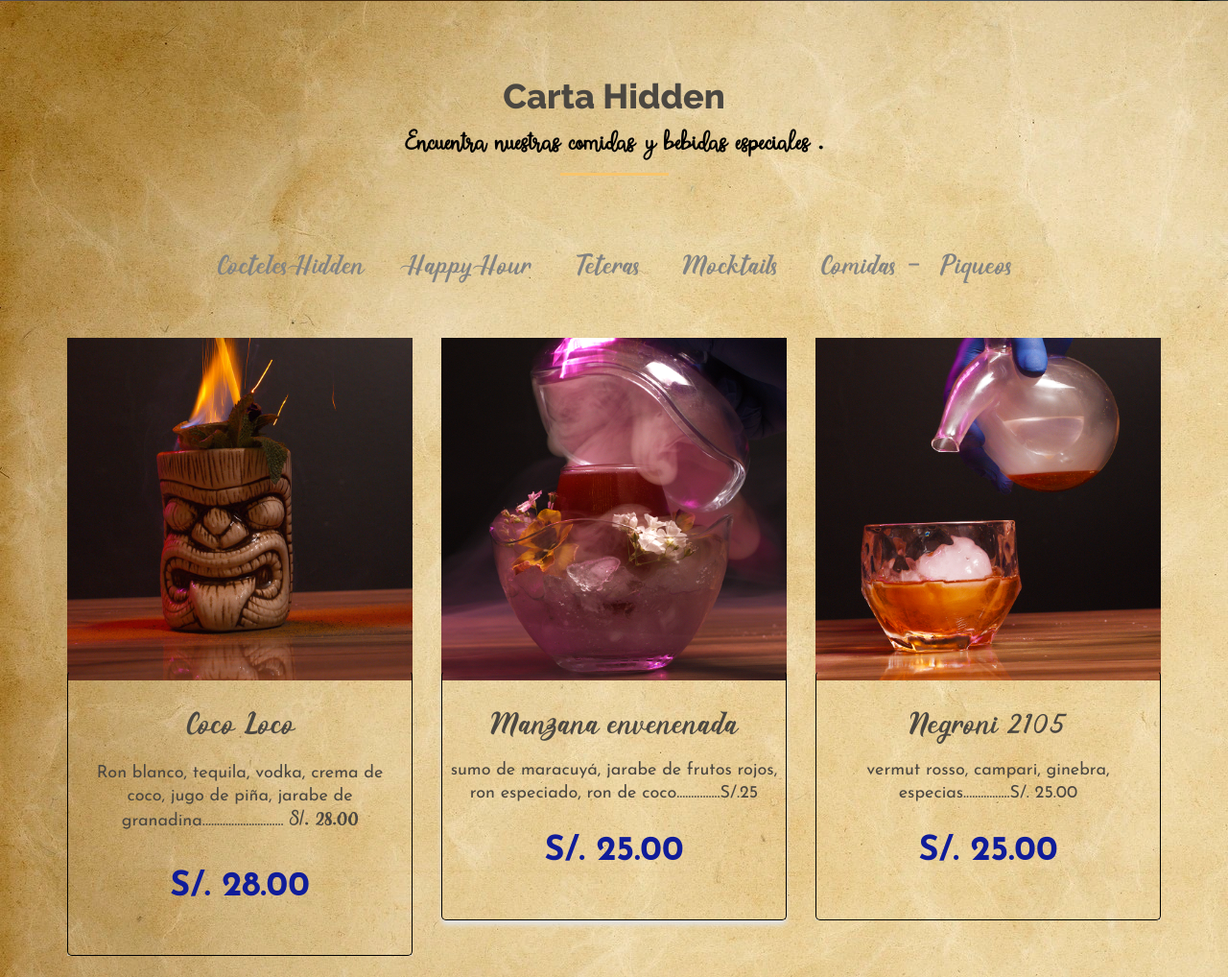
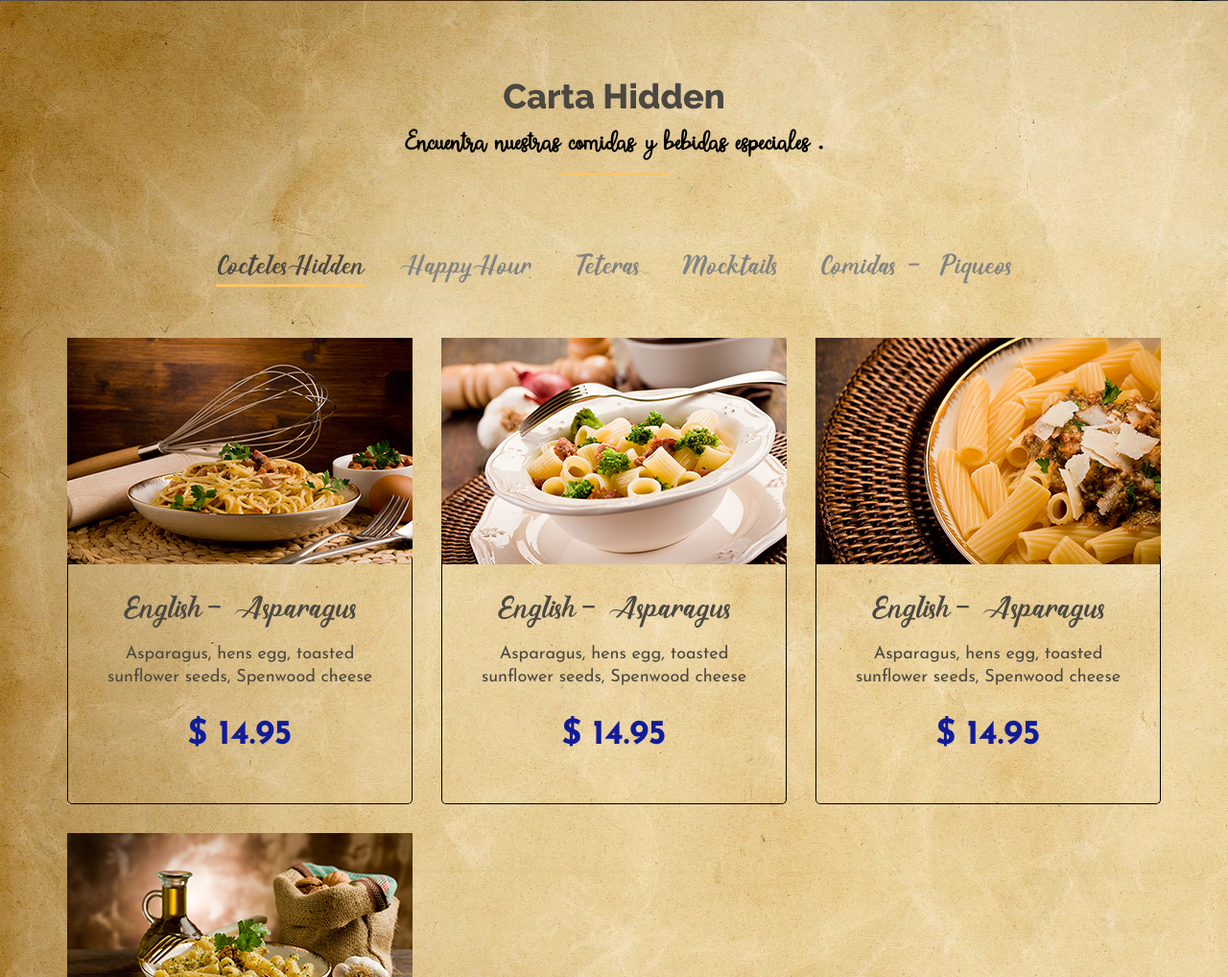
Before and after one commit to DJM2/HiddenCartaDigital, a plain HTML site: page index.html in a window 1280 px wide. Shown: the part 622-1640 px from the top of the page at 96% size. Drawn offline with Linux system fonts and the light colour scheme.

Commit message:
Update index.html

```diff
--- a/index.html
+++ b/index.html
@@ -75,8 +75,7 @@
                         <div class="col-md-12">
                             <div class="page-header wow fadeInDown">
                                 <h1>Carta Hidden
-                                    <small style="font-family: SweetWedding;font-weight: bold; color:#000; font-size: 34px;">Encuentra
-                                        nuestras comidas y bebidas especiales .</small>
+                                    <small style="font-family: SweetWedding;font-weight: bold; color:#000; font-size: 34px;">Encuentra nuestras comidas y bebidas especiales .</small>
                                 </h1>
                             </div>
                         </div>
@@ -86,11 +85,11 @@
                             <div class="col-md-12">
                                 <div class="menu-tags4">
                                     <!-- <span data-filter="*" class="tagsort4-active">Cocteles hidden</span> -->
-                                    <span data-filter=".starter tagsort4-active">Cocteles Hidden</span>
-                                    <span data-filter=".starter">Happy Hour</span>
-                                    <span data-filter=".breakfast">Teteras</span>
-                                    <span data-filter=".lunch">Mocktails</span>
-                                    <span data-filter=".dinner">Comidas - Piqueos</span>
+                                    <span data-filter=".starter" class="tagsort4-active">Cocteles Hidden</span>
+                                    <span data-filter=".breakfast">Happy Hour</span>
+                                    <span data-filter=".lunch">Teteras</span>
+                                    <span data-filter=".dinner">Mocktails</span>
+                                    <span data-filter=".desserts">Comidas - Piqueos</span>
                                     <!-- <span data-filter=".desserts">desserts</span> -->
                                 </div>
                             </div>
@@ -98,48 +97,58 @@
                         <div class="row menu-items4">
                             <div class="menu-item4 col-sm-4 col-xs-12 starter dinner desserts">
                                 <div class="menu-info">
-                                    <img src="img/carta/Coco-loco-hidden.jpg" class="img-responsive" alt="" />
+                                    <img src="img/menu/1/1.jpg" class="img-responsive" alt="" />
+                                    <a href="menu_all.html">
                                         <div class="menu4-overlay">
-                                        <h4>Coco Loco</h4>
-                                        <p style="margin: 1em;">
-                                            Ron blanco, tequila, vodka, crema de coco, jugo de piña, jarabe de granadina............................
-                                            <span style="font-family: 'SweetWedding'; font-size: 26px; font-weight: bold;">
-                                                S/. 28.00</span>
+                                            <h4>English-Asparagus</h4>
+                                            <p>Asparagus, hens egg, toasted
+                                                <br>sunflower seeds, Spenwood cheese
                                             </p>
-                                        <span class="price">s/. 28.00</span>
+                                            <span class="price">$ 14.95</span>
                                         </div>
+                                    </a>
                                 </div>
                             </div>
                             <div class="menu-item4 col-sm-4 col-xs-12 starter">
-                                <img src="img/carta/manzana-Envenenada-hidden-Cusco.jpg" class="img-responsive" alt="Manzana envenenada - Hidden Cusco" loading="lazy" />
+                                <div class="menu-info">
+                                    <a href="menu_all.html">
+                                        <img src="img/menu/1/2.jpg" class="img-responsive" alt="" />
                                         <div class="menu4-overlay">
-                                    <h4>Manzana envenenada</h4>
-                                    <p>sumo de maracuyá, jarabe de frutos rojos, ron especiado, ron de coco...............S/.25
+                                            <h4>English-Asparagus</h4>
+                                            <p>Asparagus, hens egg, toasted
+                                                <br>sunflower seeds, Spenwood cheese
                                             </p>
-                                    <span class="price">s/. 25.00</span>
+                                            <span class="price">$ 14.95</span>
+                                        </div>
+                                    </a>
                                 </div>
                             </div>
                             <div class="menu-item4 col-sm-4 col-xs-12 breakfast desserts starter">
                                 <div class="menu-info">
-                                    <img src="img/carta/Negroni-2105-coctel-hidden-bar.jpg" class="img-responsive" alt="Flor de loto - coctel hidden Bar" loading="lazy" />
+                                    <a href="menu_all.html">
+                                        <img src="img/menu/1/3.jpg" class="img-responsive" alt="" />
                                         <div class="menu4-overlay">
-                                        <h4>Negroni 2105</h4>
-                                        <p>vermut rosso, campari, ginebra, especias................S/. 25.00</p>
-                                        <span class="price">s/. 25.00</span>
+                                            <h4>English-Asparagus</h4>
+                                            <p>Asparagus, hens egg, toasted
+                                                <br>sunflower seeds, Spenwood cheese
+                                            </p>
+                                            <span class="price">$ 14.95</span>
                                         </div>
+                                    </a>
                                 </div>
                             </div>
                             <div class="menu-item4 col-sm-4 col-xs-12 breakfast">
                                 <div class="menu-info">
-                                    <img src="img/carta/Aventurina-Hidden-Coctel.jpg" class="img-responsive" alt="Aventurina coctel hidden Bar" loading="lazy" />
+                                    <a href="menu_all.html">
+                                        <img src="img/menu/1/4.jpg" class="img-responsive" alt="" />
                                         <div class="menu4-overlay">
-                                        <h4>Aventurina</h4>
-                                        <p style="margin: 1em;">
-                                            Ron de coco, amaretto, blue curacao, zumo de piña.......S/.25
+                                            <h4>English-Asparagus</h4>
+                                            <p>Asparagus, hens egg, toasted
+                                                <br>sunflower seeds, Spenwood cheese
                                             </p>
-                                        <span class="price">S/. 25.00</span>
+                                            <span class="price">$ 14.95</span>
                                         </div>
-
+                                    </a>
                                 </div>
                             </div>
                             <div class="menu-item4 col-sm-4 col-xs-12 lunch starter breakfast">
```
Lines whose indentation alone changed are shown as unchanged.
